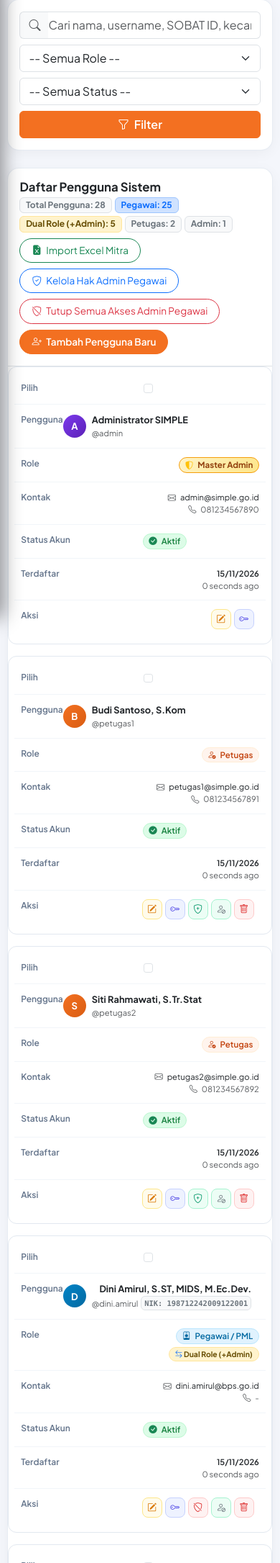
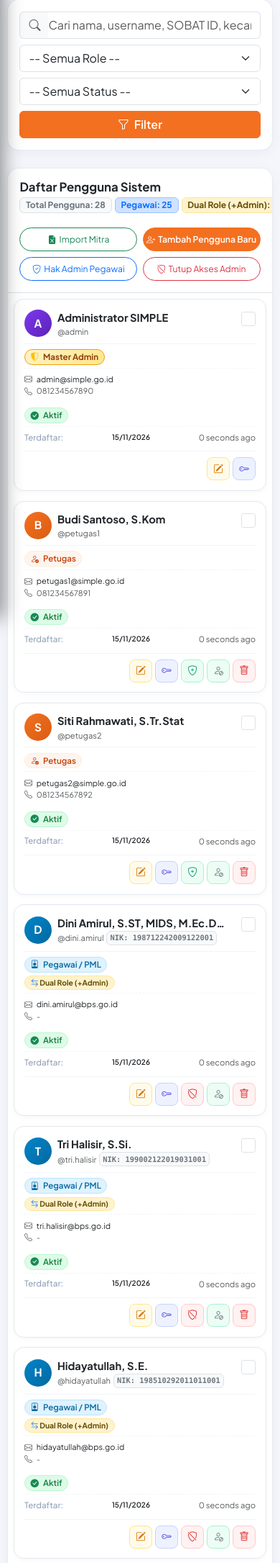
Before and after one commit to mhabil23/Sistem-Informasi-Manajemen-Petugas-Lapangan-SIMPLE-, a Laravel app: page /admin/users in a window 390 px wide. Shown: the part 73-2244 px from the top of the page at 72% size. Run offline with Laravel 12, Linux system fonts and the light colour scheme; the visitor is signed in with stand-in values (Sample User, id 1); data comes from the database, SQL or seed files in the repository.

Commit message:
style: optimasi tampilan mobile manajemen pengguna dengan card layout, stats scroll, dan action grid

```diff
--- a/resources/views/admin/users/index.blade.php
+++ b/resources/views/admin/users/index.blade.php
@@ -163,35 +163,198 @@
         background-color: #f0f7ff !important;
     }
 
+    /* Mobile Responsive Card Layout */
+    .user-stats-scroll {
+        display: flex;
+        align-items: center;
+        gap: 0.35rem;
+        overflow-x: auto;
+        white-space: nowrap;
+        -webkit-overflow-scrolling: touch;
+        scrollbar-width: none;
+        padding-bottom: 2px;
+    }
+    .user-stats-scroll::-webkit-scrollbar {
+        display: none;
+    }
+
     @media (max-width: 767.98px) {
+        .user-action-buttons {
+            display: grid !important;
+            grid-template-columns: 1fr 1fr;
+            gap: 0.45rem !important;
+            width: 100% !important;
+            margin-top: 0.6rem;
+        }
+        .user-action-buttons .btn {
+            width: 100%;
+            padding: 0.42rem 0.5rem !important;
+            font-size: 0.76rem !important;
+            display: inline-flex;
+            align-items: center;
+            justify-content: center;
+            text-align: center;
+            white-space: nowrap;
+            overflow: hidden;
+            text-overflow: ellipsis;
+        }
+
+        .bento-table-container-fixed {
+            padding: 0.5rem !important;
+        }
         .bento-table thead {
-            display: none;
+            display: none !important;
         }
         .bento-table, .bento-table tbody, .bento-table tr, .bento-table td {
             display: block;
             width: 100% !important;
         }
         .bento-table tr {
-            margin-bottom: 1rem;
+            position: relative;
+            margin-bottom: 0.85rem;
             border: 1px solid #e2e8f0;
-            border-radius: 12px;
-            padding: 0.5rem;
-            background: #fff;
+            border-radius: 14px;
+            padding: 0.85rem;
+            background: #ffffff;
+            box-shadow: 0 2px 8px rgba(0, 0, 0, 0.03);
+            text-align: left !important;
         }
-        .bento-table td {
-            text-align: right;
-            padding: 0.5rem 0.75rem;
-            border-bottom: 1px solid #f1f5f9;
+        .bento-table tbody tr.row-selected {
+            background-color: #f0f7ff !important;
+            border-color: #93c5fd !important;
         }
-        .bento-table td:last-child {
-            border-bottom: none;
+
+        /* Checkbox Pilihan (Top-Right of card) */
+        .bento-table td[data-label="Pilih"] {
+            position: absolute;
+            top: 0.85rem;
+            right: 0.85rem;
+            width: auto !important;
+            padding: 0 !important;
+            border: none !important;
+            text-align: right !important;
+            z-index: 2;
         }
-        .bento-table td::before {
-            content: attr(data-label);
-            float: left;
-            font-weight: 600;
+        .bento-table td[data-label="Pilih"]::before {
+            display: none !important;
+        }
+        .bento-table td[data-label="Pilih"] .form-check-input {
+            width: 1.25rem;
+            height: 1.25rem;
+            cursor: pointer;
+        }
+
+        /* Pengguna Section (Header of card) */
+        .bento-table td[data-label="Pengguna"] {
+            padding: 0 2.2rem 0.5rem 0 !important;
+            border: none !important;
+            border-bottom: 1px solid #f1f5f9 !important;
+            text-align: left !important;
+        }
+        .bento-table td[data-label="Pengguna"]::before {
+            display: none !important;
+        }
+        .bento-table td[data-label="Pengguna"] .user-avatar-circle {
+            width: 38px;
+            height: 38px;
+            font-size: 0.95rem;
+        }
+        .bento-table td[data-label="Pengguna"] .fw-bold {
+            font-size: 0.92rem;
+            color: #0f172a;
+        }
+
+        /* Role & Status (Inline Badges Row) */
+        .bento-table td[data-label="Role"] {
+            display: inline-block !important;
+            width: auto !important;
+            padding: 0.45rem 0.4rem 0.25rem 0 !important;
+            border: none !important;
+            text-align: left !important;
+        }
+        .bento-table td[data-label="Role"]::before {
+            display: none !important;
+        }
+
+        .bento-table td[data-label="Status Akun"] {
+            display: inline-block !important;
+            width: auto !important;
+            padding: 0.45rem 0 0.25rem 0 !important;
+            border: none !important;
+            text-align: left !important;
+        }
+        .bento-table td[data-label="Status Akun"]::before {
+            display: none !important;
+        }
+
+        /* Kontak */
+        .bento-table td[data-label="Kontak"] {
+            display: block !important;
+            padding: 0.45rem 0 !important;
+            border: none !important;
+            border-top: 1px dashed #f1f5f9 !important;
+            text-align: left !important;
+            font-size: 0.78rem !important;
+        }
+        .bento-table td[data-label="Kontak"]::before {
+            display: none !important;
+        }
+
+        /* Terdaftar */
+        .bento-table td[data-label="Terdaftar"] {
+            display: flex !important;
+            align-items: center;
+            justify-content: space-between;
+            padding: 0.35rem 0 !important;
+            border: none !important;
+            border-top: 1px dashed #f1f5f9 !important;
+            font-size: 0.72rem !important;
             color: #64748b;
-            font-size: 0.75rem;
+        }
+        .bento-table td[data-label="Terdaftar"]::before {
+            content: "Terdaftar:" !important;
+            font-weight: 500;
+            color: #94a3b8;
+            float: none !important;
+        }
+        .bento-table td[data-label="Terdaftar"] .small {
+            display: inline-flex;
+            gap: 0.3rem;
+            align-items: center;
+        }
+
+        /* Aksi */
+        .bento-table td[data-label="Aksi"] {
+            display: block !important;
+            padding: 0.5rem 0 0 0 !important;
+            border: none !important;
+            border-top: 1px solid #f1f5f9 !important;
+            margin-top: 0.3rem;
+            text-align: right !important;
+        }
+        .bento-table td[data-label="Aksi"]::before {
+            display: none !important;
+        }
+        .bento-table td[data-label="Aksi"] .d-inline-flex {
+            width: 100%;
+            justify-content: flex-end;
+            gap: 0.45rem;
+        }
+        .bento-table td[data-label="Aksi"] .bento-action-btn {
+            width: 32px;
+            height: 32px;
+            font-size: 0.85rem;
+            border-radius: 8px;
+        }
+
+        /* Bulk Action Bar Mobile */
+        #bulkActionBar {
+            padding: 0.5rem 0.75rem !important;
+        }
+        #bulkActionBar .btn-bulk-action,
+        #bulkActionBar .btn-bulk-action-danger {
+            padding: 0.28rem 0.6rem;
+            font-size: 0.72rem;
         }
     }
 </style>
@@ -252,7 +415,7 @@
     <div class="d-flex flex-wrap justify-content-between align-items-center p-3 border-bottom gap-2">
         <div>
             <h5 class="fw-bold text-dark mb-0" style="font-size: 1.05rem;">Daftar Pengguna Sistem</h5>
-            <div class="d-flex align-items-center gap-1 mt-1 flex-wrap">
+            <div class="user-stats-scroll gap-1 mt-1">
                 <span class="badge bg-light text-secondary border">Total Pengguna: {{ $totalUsers }}</span>
                 <span class="badge bg-primary-subtle text-primary border border-primary-subtle">Pegawai: {{ $totalPegawai }}</span>
                 <span class="badge bg-warning-subtle text-warning-emphasis border border-warning-subtle">Dual Role (+Admin): {{ $totalDualRole }}</span>
@@ -260,18 +423,18 @@
                 <span class="badge bg-light text-secondary border">Admin: {{ $totalAdmins }}</span>
             </div>
         </div>
-        <div class="d-flex align-items-center gap-2 flex-wrap">
-            <button type="button" class="btn btn-outline-success rounded-pill px-3 py-1.5" data-bs-toggle="modal" data-bs-target="#importMitraModal" style="font-size: 0.85rem;" title="Upload file Excel daftar mitra untuk membuat/memperbarui akun petugas secara otomatis">
-                <i class="bi bi-file-earmark-excel-fill text-success me-1"></i> Import Excel Mitra
+        <div class="user-action-buttons d-flex align-items-center gap-2 flex-wrap">
+            <button type="button" class="btn btn-outline-success rounded-pill px-3 py-1.5" data-bs-toggle="modal" data-bs-target="#importMitraModal" style="font-size: 0.82rem;" title="Upload file Excel daftar mitra untuk membuat/memperbarui akun petugas secara otomatis">
+                <i class="bi bi-file-earmark-excel-fill text-success me-1"></i> Import Mitra
             </button>
-            <button type="button" class="btn btn-outline-primary rounded-pill px-3 py-1.5" data-bs-toggle="modal" data-bs-target="#managePegawaiAdminModal" style="font-size: 0.85rem;" title="Pilih pegawai sekaligus untuk diberikan atau dicabut hak akses Administrator">
-                <i class="bi bi-shield-check text-primary me-1"></i> Kelola Hak Admin Pegawai
+            <button type="button" class="btn btn-bps-orange rounded-pill px-3 py-1.5" data-bs-toggle="modal" data-bs-target="#createUserModal" style="font-size: 0.82rem;">
+                <i class="bi bi-person-plus me-1"></i> Tambah Pengguna Baru
             </button>
-            <button type="button" class="btn btn-outline-danger rounded-pill px-3 py-1.5" data-bs-toggle="modal" data-bs-target="#revokeAllPegawaiAdminModal" style="font-size: 0.85rem;" title="Tutup seluruh akses Administrator untuk semua pegawai secara serentak">
-                <i class="bi bi-shield-slash me-1"></i> Tutup Semua Akses Admin Pegawai
+            <button type="button" class="btn btn-outline-primary rounded-pill px-3 py-1.5" data-bs-toggle="modal" data-bs-target="#managePegawaiAdminModal" style="font-size: 0.82rem;" title="Pilih pegawai sekaligus untuk diberikan atau dicabut hak akses Administrator">
+                <i class="bi bi-shield-check text-primary me-1"></i> Hak Admin Pegawai
             </button>
-            <button type="button" class="btn btn-bps-orange rounded-pill px-3 py-1.5" data-bs-toggle="modal" data-bs-target="#createUserModal" style="font-size: 0.85rem;">
-                <i class="bi bi-person-plus me-1"></i> Tambah Pengguna Baru
+            <button type="button" class="btn btn-outline-danger rounded-pill px-3 py-1.5" data-bs-toggle="modal" data-bs-target="#revokeAllPegawaiAdminModal" style="font-size: 0.82rem;" title="Tutup seluruh akses Administrator untuk semua pegawai secara serentak">
+                <i class="bi bi-shield-slash me-1"></i> Tutup Akses Admin
             </button>
         </div>
     </div>
```
